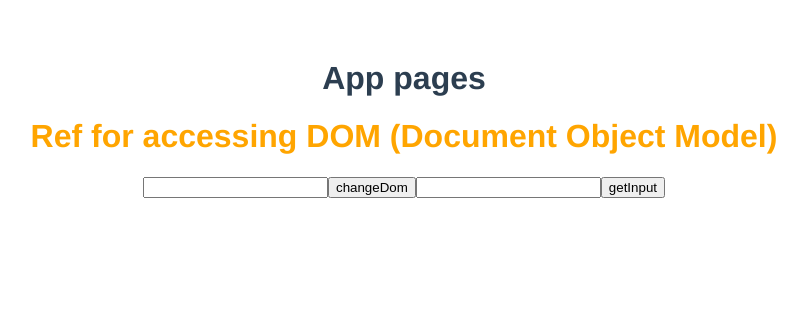
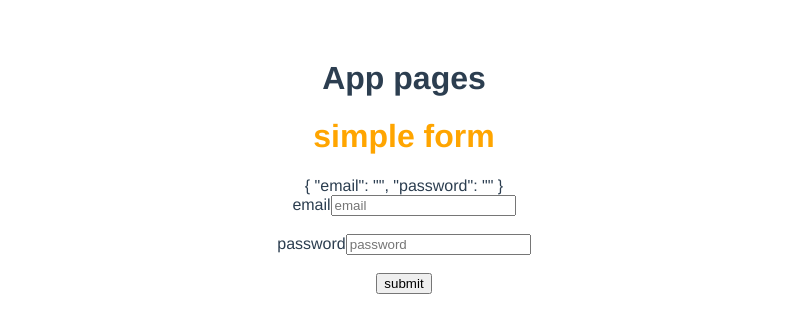
Before and after one commit to simonvista/Vue3, a Vue app: page / in a window 1280 px wide. Shown: the top 332 px of the page, without its empty margins (236-1043 px from the left). Built offline with nearby package versions, Linux system fonts and the light colour scheme.

Commit message:
22-0000 is done

```diff
--- a/src/components/Home.vue
+++ b/src/components/Home.vue
@@ -1,9 +1,17 @@
 <template>
-  <h1>Ref for accessing DOM (Document Object Model)</h1>
-  <input type="text" ref="input1" />
-  <button v-on:click="changeDom">changeDom</button>
-  <input type="text" ref="input2" />
-  <button v-on:click="getInput">getInput</button>
+  <h1>simple form</h1>
+  {{ form }}
+  <form @submit="login">
+    <label>email</label>
+    <input type="email" placeholder="email" v-model="form.email" /><br /><br />
+    <label>password</label>
+    <input
+      type="password"
+      placeholder="password"
+      v-model="form.password"
+    /><br /><br />
+    <button type="submit">submit</button>
+  </form>
 </template>
 
 <script>
@@ -11,17 +19,18 @@ export default {
   components: {},
   name: "Home",
   data() {
-    return {};
+    return {
+      form: {
+        email: "",
+        password: "",
+      },
+    };
   },
   computed: {},
   methods: {
-    changeDom() {
-      this.$refs.input1.focus();
-      this.$refs.input1.value = "code step by step";
-      this.$refs.input1.style.color = "red";
-    },
-    getInput() {
-      console.warn(this.$refs.input2.value);
+    login(e) {
+      e.preventDefault();
+      console.warn(`login info: ${this.form.email}, ${this.form.password}`);
     },
   },
 };
```
